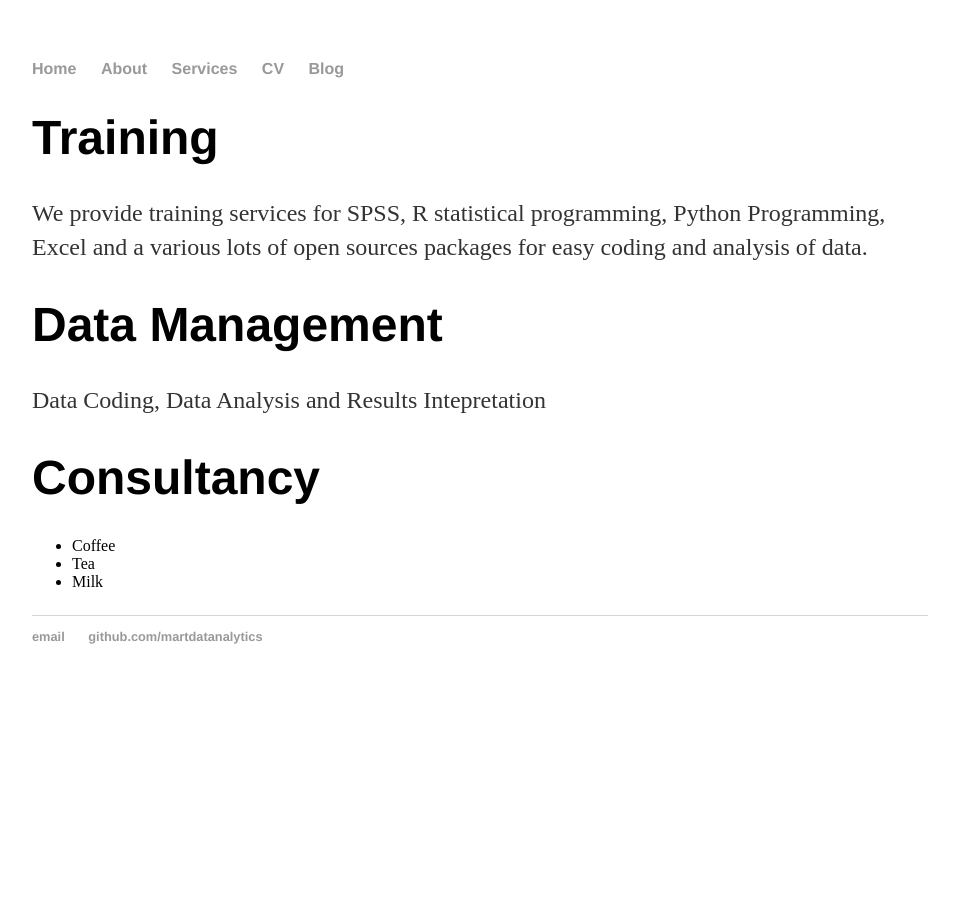
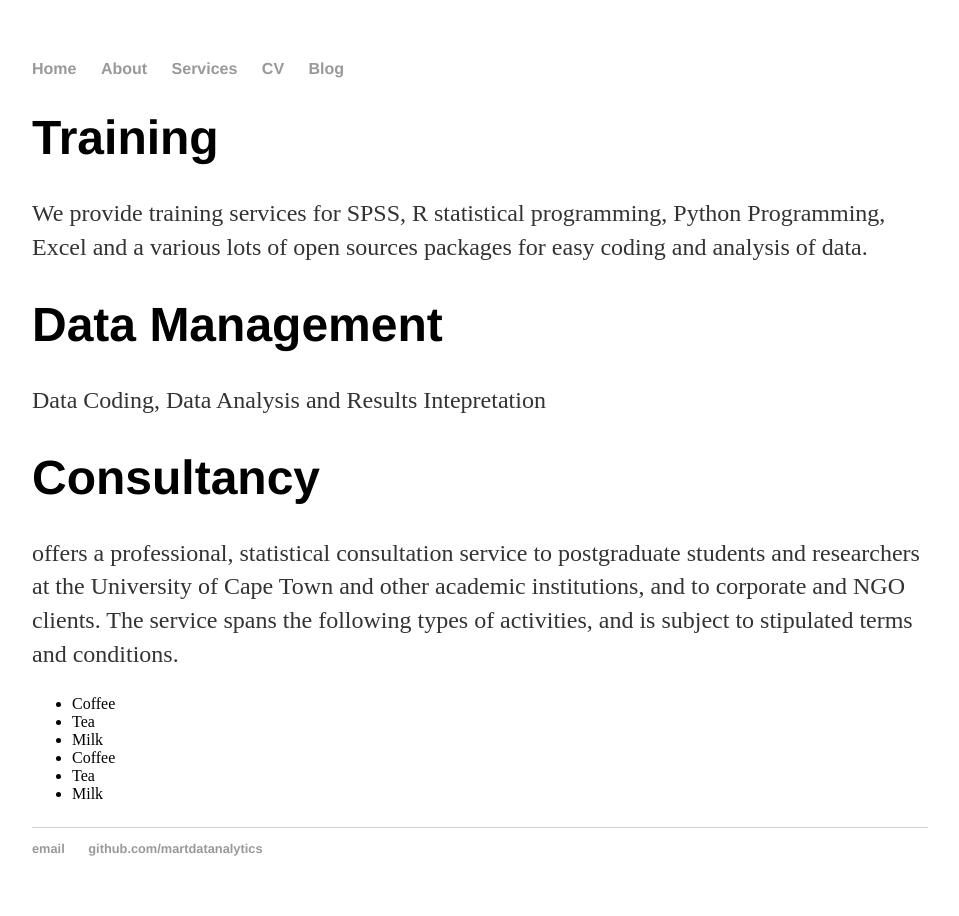
Before and after one commit to martdatanalytics/martdatanalytics.github.io, a Jekyll site: the page built from services/index.html, in a window 1280 px wide. Shown: the whole page, without its empty margins (160-1119 px from the left). Built offline with Jekyll 4.4.1, drawn with Linux system fonts in a browser that asks for light colours.

Commit message:
Update index.html

```diff
--- a/services/index.html
+++ b/services/index.html
@@ -8,7 +8,13 @@ title: MartDat Analytics Services
 	<h1>Data Management</h1>
 	<p>Data Coding, Data Analysis and Results Intepretation</p>
 	<h1>Consultancy</h1>
-	<p> <ul>
+	<p> offers a professional, statistical consultation service to postgraduate students and researchers
+	at the University of Cape Town and other academic institutions, and to corporate and NGO clients. The
+	service spans the following types of activities, and is subject to stipulated terms and conditions.
+	<ul>
+	  <li>Coffee</li>
+	  <li>Tea</li>
+	  <li>Milk</li>
 	  <li>Coffee</li>
 	  <li>Tea</li>
 	  <li>Milk</li>
```
